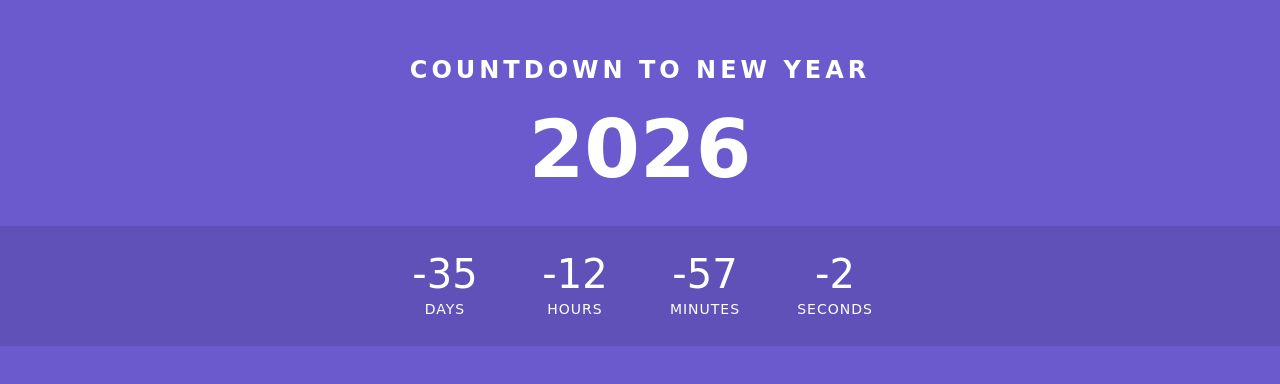
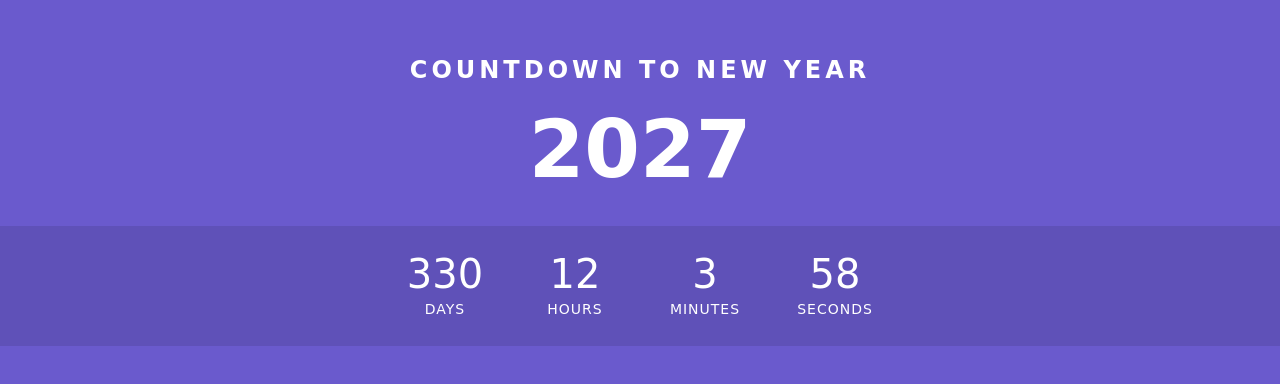
Before and after one commit to NehalSurti/New-Year-Countdown, a plain HTML site: page index.html in a window 1280 px wide. Shown: the part 194-578 px from the top of the page. Drawn offline with Linux system fonts and the light colour scheme.

Commit message:
Update countdown year to 2027

```diff
--- a/index.html
+++ b/index.html
@@ -9,7 +9,7 @@
   </head>
   <body>
     <h2>Countdown to New Year</h2>
-    <div class="year">2026</div>
+    <div class="year">2027</div>
     <div class="countdown">
       <div id="day">00</div>
       <div id="hour">00</div>
--- a/index.js
+++ b/index.js
@@ -3,7 +3,7 @@ const hourEl = document.getElementById("hour");
 const minuteEl = document.getElementById("minute");
 const secondEl = document.getElementById("second");
 
-const newYearTime = new Date("Jan 1, 2026 00:00:00").getTime();
+const newYearTime = new Date("Jan 1, 2027 00:00:00").getTime();
 
 updateCountdown();
 
```
